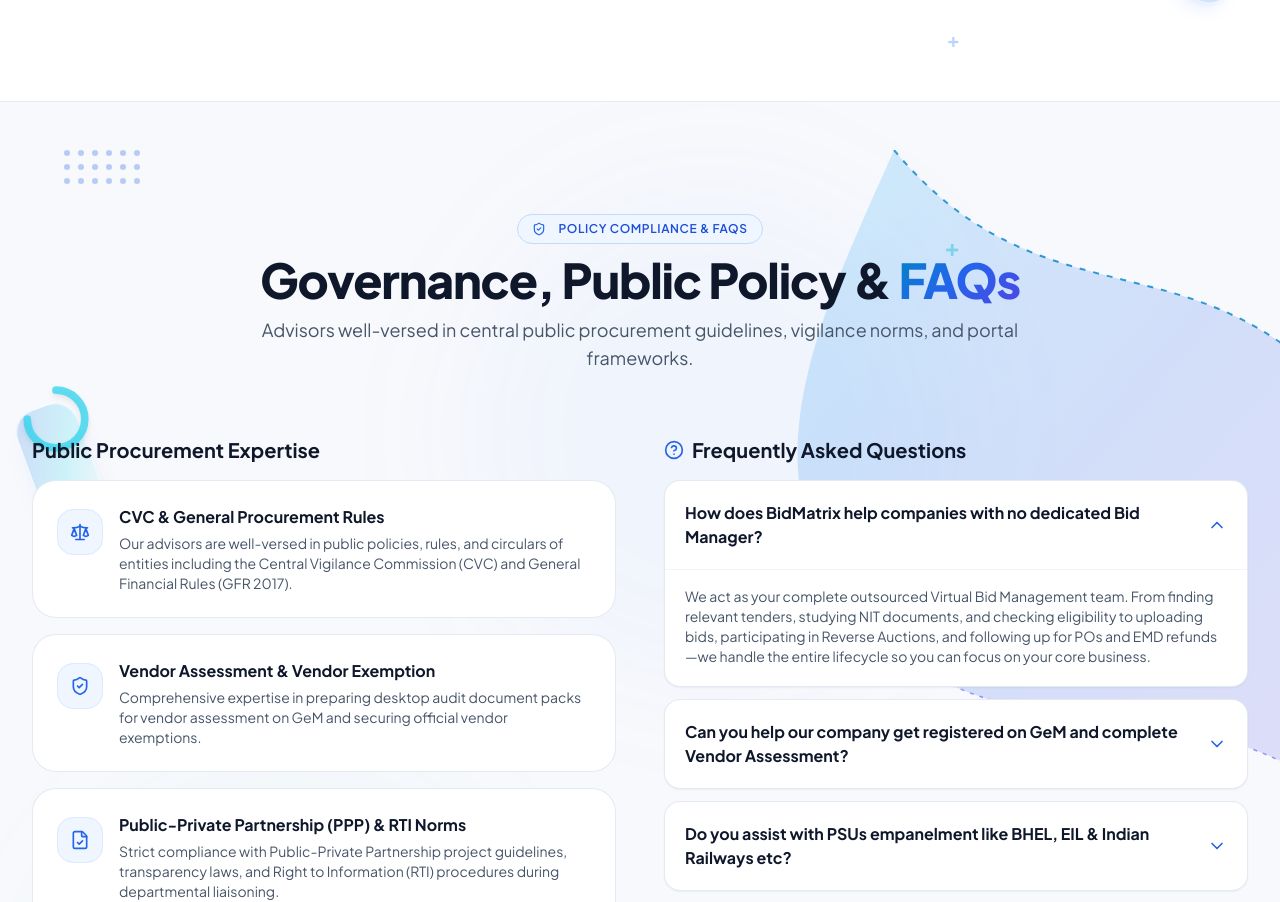
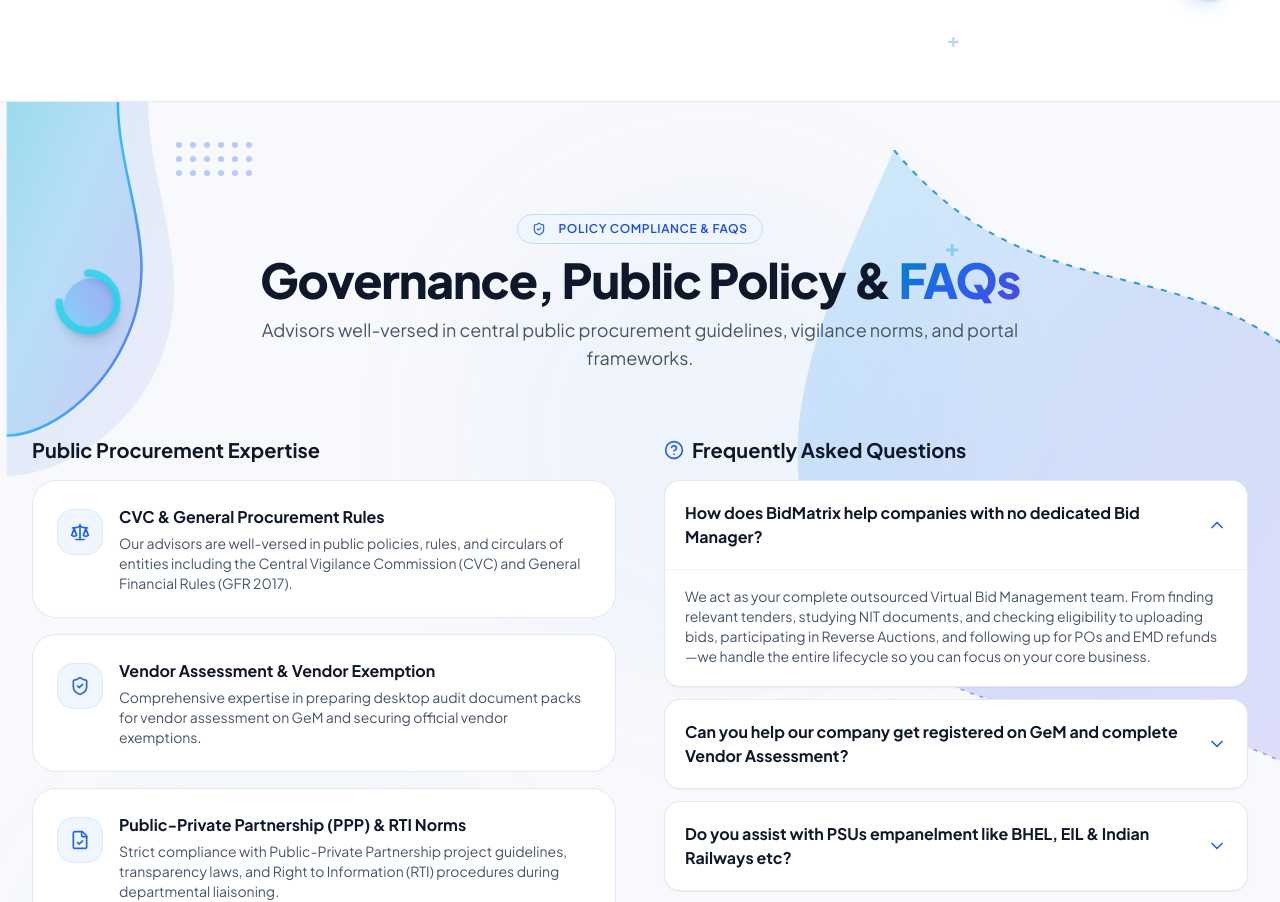
Before and after one commit to dntsbidmatrix/dnts, a React (Vite) app: page / in a window 1280 px wide. Shown: the part 7248-8150 px from the top of the page. Built offline with nearby package versions, Linux system fonts and the light colour scheme.

Commit message:
Anchor left fluid wave blob in ComplianceSection directly to the top section boundary line

```diff
--- a/src/components/ComplianceSection.jsx
+++ b/src/components/ComplianceSection.jsx
@@ -65,21 +65,58 @@
           </defs>
         </svg>
 
-        {/* Left Side: Modern 3D Tilted Capsule & Floating Sphere (Ref: Image 2) */}
-        <div className="hidden lg:block absolute left-8 top-1/4">
+        {/* Left Side: Modern Fluid Wave Blob Touching the Top Section Line (Ref: User request) */}
+        <div className="hidden lg:block absolute left-0 top-0 pointer-events-none">
           <div className="relative">
-            <div className="w-16 h-36 rounded-3xl bg-gradient-to-br from-blue-600/20 via-cyan-400/20 to-transparent rotate-[-20deg] shadow-xl shadow-blue-500/10 border border-white/70 backdrop-blur-sm" />
-            <div className="absolute -bottom-6 -right-4 w-12 h-12 rounded-full bg-gradient-to-tr from-cyan-400/35 to-blue-600/30 shadow-md border border-cyan-300/40" />
+            {/* Fluid Wave/Blob Shape Originating Directly from the Top Line */}
+            <svg className="w-64 h-96 pointer-events-none" viewBox="0 0 240 380" fill="none">
+              {/* Layer 1: Ambient Background Depth */}
+              <path
+                d="M 0,0 L 140,0 C 140,90 190,170 150,260 C 120,330 50,370 0,370 Z"
+                fill="url(#comp-left-depth)"
+              />
+              {/* Layer 2: Main Fluid Blob Shape touching the top line */}
+              <path
+                d="M 0,0 L 110,0 C 110,80 155,150 120,230 C 95,290 40,330 0,330 Z"
+                fill="url(#comp-left-blob)"
+              />
+              {/* Solid Luminous Contour Line */}
+              <path
+                d="M 110,0 C 110,80 155,150 120,230 C 95,290 40,330 0,330"
+                stroke="url(#comp-left-stroke)"
+                strokeWidth="2.5"
+              />
+              <defs>
+                <linearGradient id="comp-left-blob" x1="0" y1="0" x2="1" y2="1">
+                  <stop offset="0%" stopColor="#06B6D4" stopOpacity="0.28" />
+                  <stop offset="40%" stopColor="#38BDF8" stopOpacity="0.24" />
+                  <stop offset="80%" stopColor="#2563EB" stopOpacity="0.18" />
+                  <stop offset="100%" stopColor="#4F46E5" stopOpacity="0.12" />
+                </linearGradient>
+                <linearGradient id="comp-left-depth" x1="0" y1="0" x2="1" y2="1">
+                  <stop offset="0%" stopColor="#0284C7" stopOpacity="0.14" />
+                  <stop offset="100%" stopColor="#6366F1" stopOpacity="0.08" />
+                </linearGradient>
+                <linearGradient id="comp-left-stroke" x1="0" y1="0" x2="1" y2="1">
+                  <stop offset="0%" stopColor="#0284C7" />
+                  <stop offset="50%" stopColor="#38BDF8" />
+                  <stop offset="100%" stopColor="#6366F1" />
+                </linearGradient>
+              </defs>
+            </svg>
 
-            {/* Crescent Arc (Ref: Image 1) */}
-            <svg className="absolute -top-8 -left-6 w-24 h-24 text-cyan-400 drop-shadow-md" viewBox="0 0 100 100" fill="none">
-              <path d="M 50 20 A 30 30 0 1 1 20 50" stroke="currentColor" strokeWidth="8" strokeLinecap="round" opacity="0.7" />
-            </svg>
+            {/* Layered Floating Sphere & Crescent Arc Hugging the Fluid Shape (Ref: Image 1 & 2) */}
+            <div className="absolute top-44 left-16">
+              <div className="w-14 h-14 rounded-full bg-gradient-to-tr from-cyan-400/40 via-blue-500/30 to-indigo-600/30 shadow-lg border border-cyan-300/40" />
+              <svg className="absolute -top-6 -left-6 w-24 h-24 text-cyan-400 drop-shadow-md" viewBox="0 0 100 100" fill="none">
+                <path d="M 50 20 A 30 30 0 1 1 20 50" stroke="currentColor" strokeWidth="8" strokeLinecap="round" opacity="0.8" />
+              </svg>
+            </div>
           </div>
         </div>
 
         {/* Polka Dot Matrix Cluster (Ref: Image 1) */}
-        <div className="hidden sm:grid grid-cols-6 gap-2 absolute top-12 left-16 opacity-30">
+        <div className="hidden sm:grid grid-cols-6 gap-2 absolute top-10 left-44 opacity-30">
           {[...Array(18)].map((_, i) => (
             <span key={i} className="w-1.5 h-1.5 rounded-full bg-blue-600" />
           ))}
```
